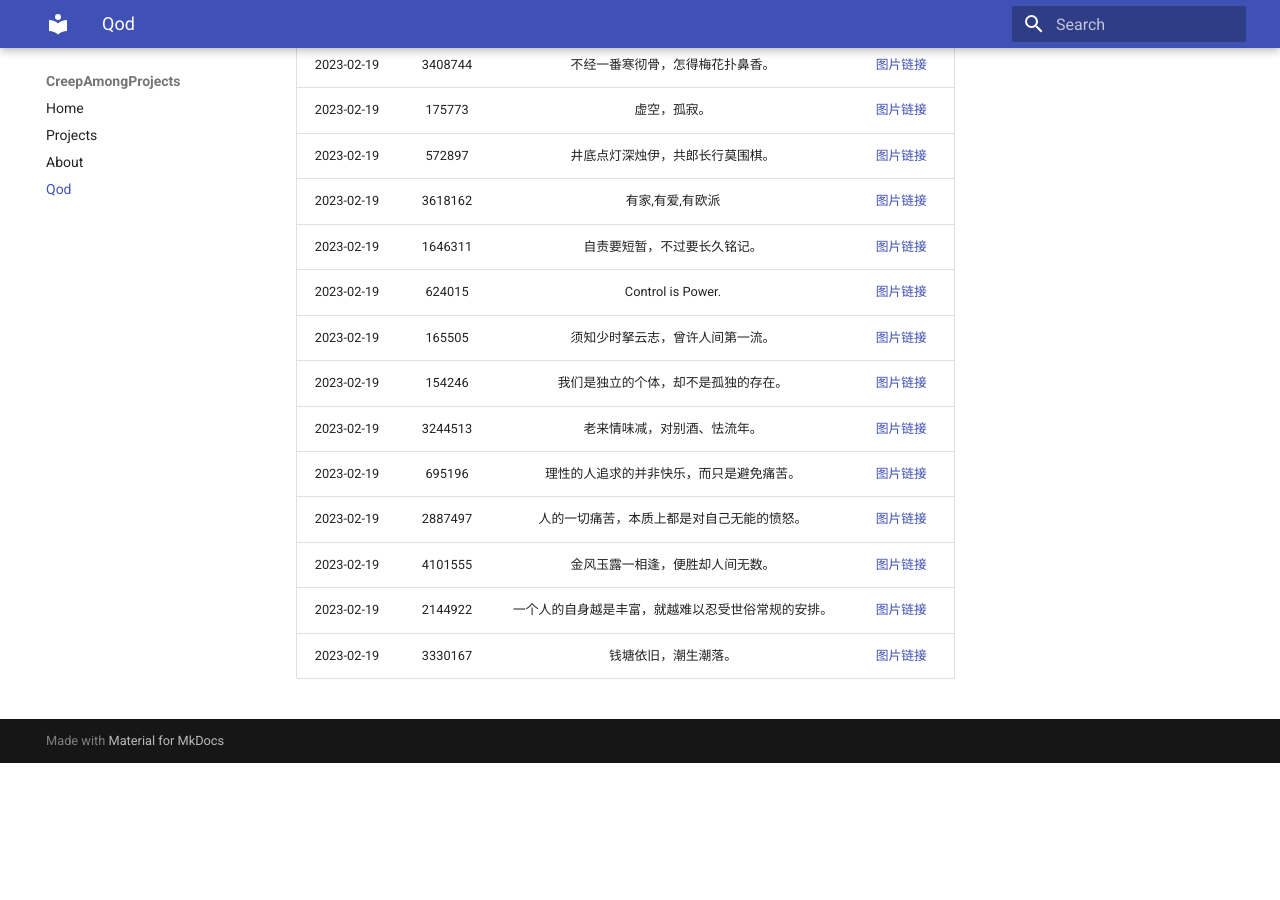
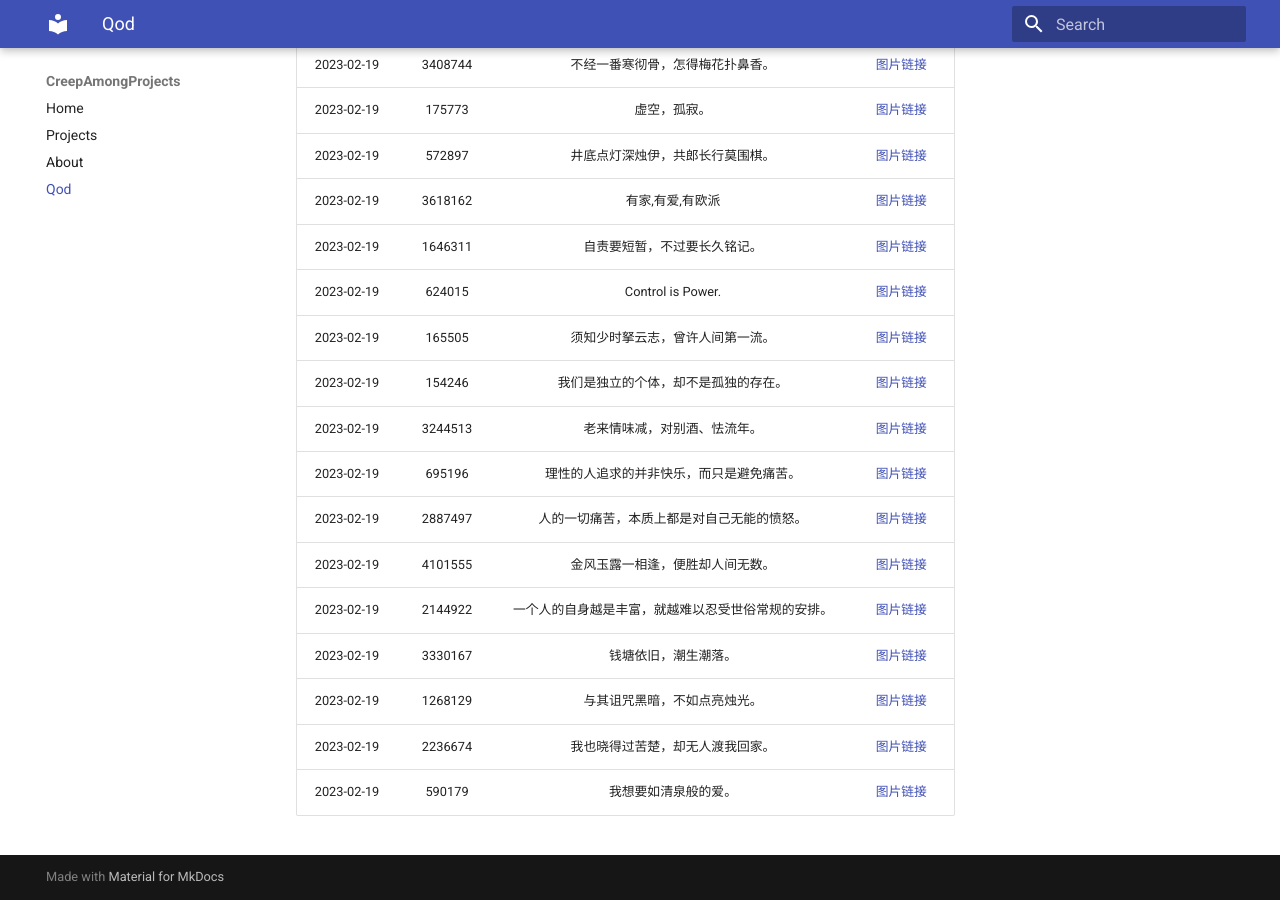
Before and after one commit to Creep-Among-Projects/CAP-Pages, an MkDocs documentation site: the page built from docs/qod.md, in a window 1280 px wide and 900 px high, scrolled down 1062 px. Built offline with MkDocs 1.6.1 and Material for MkDocs 9.7.7, drawn with Linux system fonts in a browser that asks for light colours; comment, search, counter and statistics services are not loaded; before the commit the page ends 1825 px from its top, so only the background shows below that.

Commit message:
QoD Generator: 2023-02-19 02:27:15 UTC+00:00

```diff
--- a/docs/qod.md
+++ b/docs/qod.md
@@ -55,3 +55,6 @@ Theoretically three daily quotes will be automatically updated here each day.
 |2023-02-19|4101555|金风玉露一相逢，便胜却人间无数。|[图片链接](./qods/4101555.jpg)|
 |2023-02-19|2144922|一个人的自身越是丰富，就越难以忍受世俗常规的安排。|[图片链接](./qods/2144922.jpg)|
 |2023-02-19|3330167|钱塘依旧，潮生潮落。|[图片链接](./qods/3330167.jpg)|
+|2023-02-19|1268129|与其诅咒黑暗，不如点亮烛光。|[图片链接](./qods/1268129.jpg)|
+|2023-02-19|2236674|我也晓得过苦楚，却无人渡我回家。|[图片链接](./qods/2236674.jpg)|
+|2023-02-19|590179|我想要如清泉般的爱。|[图片链接](./qods/590179.jpg)|
```
Also changed, not shown: docs/qods/1268129.jpg (added), docs/qods/2236674.jpg (added), docs/qods/590179.jpg (added), 1 other file.
